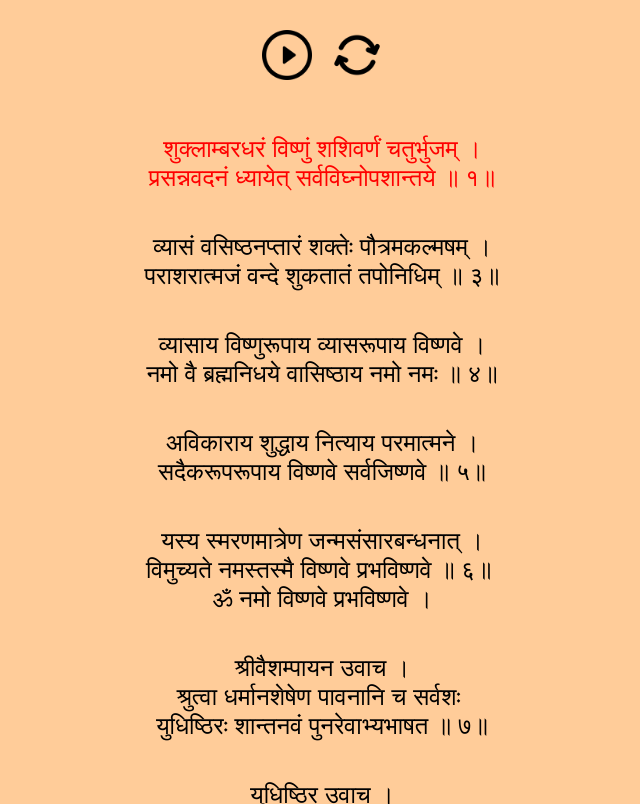
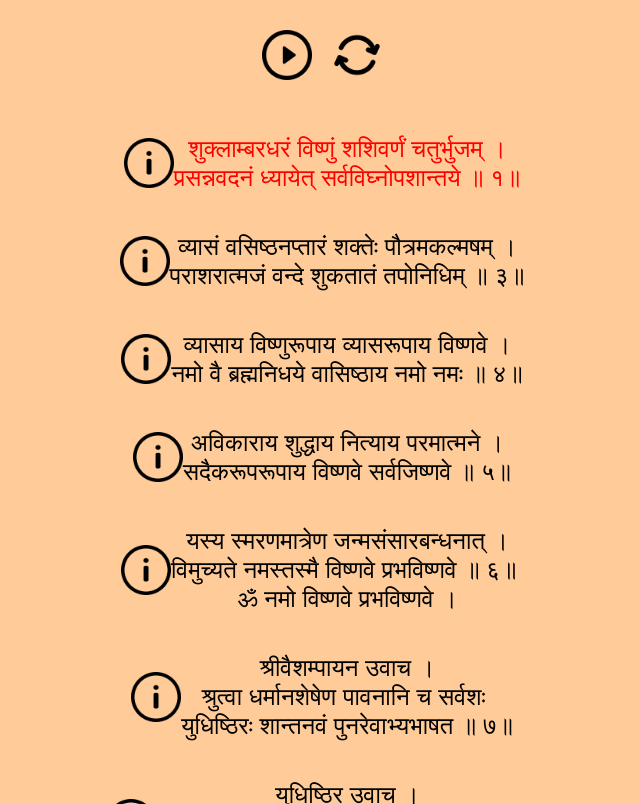
Before and after one commit to vigyanhoon/moksha, a React (Vite) app in the folder web/: page /moksha/VishnuSahasranama in a window 1280 px wide. Shown: the whole page, without its empty margins (318-958 px from the left). Built offline with nearby package versions, Linux system fonts and the light colour scheme.

Commit message:
add meaning toggle

```diff
--- a/web/src/views/MahisasurMardini/text.ts
+++ b/web/src/views/MahisasurMardini/text.ts
@@ -11,7 +11,21 @@ const text: MantraType[] = [
     Bhagavati He Shiti-Kannttha-Kuttumbini Bhuri-Kuttumbini Bhuri-Krte
     Jaya Jaya He Mahissaasura-Mardini Ramya-Kapardini Shaila-Sute || 1 ||`,
     time: 4,
-    meaning: ``,
+    meaning: `अयि - O
+    गिरिनन्दिनि - Girinandini - daughter of the mountain (referring to Goddess Parvati)
+    नन्दितमेदिनि - Nandita-medini - who gives joy to the earth
+    विश्वविनोदिनि - Vishva-vinodini - who gives joy to the universe
+    नन्दिनुते - Nandini-ute - praised by Nandini (another name for Goddess Parvati)
+
+    गिरिवरविन्ध्यशिरोऽधिनिवासिनि - Girivara-vindhya-shiro-adhini-vasini - who resides on the peak of the Vindhya mountains (referring to Goddess Parvati)
+    विष्णुविलासिनि - Vishnu-vilasini - who brings delight to Lord Vishnu (another Hindu deity)
+    जिष्णुनुते - Jishnu-nute - praised by Lord Jishnu (another name for Lord Vishnu)
+
+    भगवति - Bhagavati - the Goddess
+    हे - Hey - O
+    शितिकण्ठकुटुम्बिनि - Shiti-kantha-kutumbini - who has a family of noble warriors (referring to Goddess Parvati)
+    भूरिकुटुम्बिनि - Bhuri-kutumbini - who has a large family
+    भूरिकृते - Bhuri-krite - who creates abundantly`,
   },
   {
     mantra: `सुरवरवर्षिणि दुर्धरधर्षिणि दुर्मुखमर्षिणि हर्षरते
@@ -23,7 +37,20 @@ const text: MantraType[] = [
     Danuja-Nirossinni Diti-Suta-Rossinni Durmada-Shossinni Sindhu-Sute
     Jaya Jaya He Mahissaasura-Mardini Ramya-Kapardini Shaila-Sute || 2 ||`,
     time: 47.5,
-    meaning: ``,
+    meaning: `सुरवरवर्षिणि - Suravara-varshini - who showers the best boons upon the devas (gods)
+    दुर्धरधर्षिणि - Durdhara-dharshini - who is difficult to be withstood by the demons (asura)
+    दुर्मुखमर्षिणि - Durmukha-marshini - who destroys the wickedness and arrogance of evil-minded people
+    हर्षरते - Harsha-rate - who brings delight and joy
+
+    त्रिभुवनपोषिणि - Tribhuvana-poshini - who nourishes and sustains the three worlds (earth, heaven, and the netherworld)
+    शङ्करतोषिणि - Shankara-toshini - who pleases Lord Shiva (another Hindu deity)
+    किल्बिषमोषिणि - Kilbisha-moshini - who removes the impurities and sins
+    घोषरते - Ghosha-rate - who is full of divine radiance and splendor
+
+    दनुजनिरोषिणि - Danuja-niroshini - who destroys the rage and anger of demons (asura)
+    दितिसुतरोषिणि - Diti-suta-roshini - who subdues the anger of the mother of demons (Diti)
+    दुर्मदशोषिणि - Durmada-shoshini - who subdues the arrogance and ego of the wicked
+    सिन्धुसुते - Sindhu-sute - daughter of the ocean (referring to Goddess Parvati)`,
   },
   {
     mantra: `अयि जगदम्ब मदम्ब कदम्ब वनप्रियवासिनि हासरते
@@ -35,7 +62,23 @@ const text: MantraType[] = [
     Madhu-Madhure Madhu-Kaittabha-Gan.jini Kaittabha-Bhan.jini Raasa-Rate
     Jaya Jaya He Mahissaasura-Mardini Ramya-Kapardini Shaila-Sute || 3 ||`,
     time: 90.5,
-    meaning: ``,
+    meaning: `अयि - O!
+    जगदम्ब - Jagadamba - Mother of the Universe
+    मदम्ब - Madamba - the one who is pleased and delighted
+    कदम्ब - Kadamba - a tree, symbolizing beauty and grace
+    वनप्रियवासिनि - Vanapriya-vasini - the one who resides in the forest and loves nature
+    हासरते - Hasa-rate - who smiles and brings happiness
+
+    शिखरि - Shikhari - the peak of the mountain
+    शिरोमणि - Shiromani - who is the crown jewel
+    तुङ्गहिमलय - Tungahimalaya - the mighty Himalayas
+    शृङ्गनिजालय - Shringanijalaya - the one who dwells in the cave of the mountain
+    मध्यगते - Madhyagate - who is present in the center
+
+    मधुमधुरे - Madhumadhure - the sweetness of honey
+    मधुकैटभगञ्जिनि - Madhukaitabhaganjini - who destroyed the demons Madhu and Kaitabha
+    कैटभभञ्जिनि - Kaitabh-bhajini - who shattered the arrogance of the demon Kaitabh
+    रासरते - Rasarate - who takes pleasure in dance and music`,
   },
   {
     mantra: `अयि शतखण्ड विखण्डितरुण्ड वितुण्डितशुण्द गजाधिपते
@@ -47,7 +90,27 @@ const text: MantraType[] = [
     Nija-Bhuja-Danndda Nipaatita-Khanndda Vipaatita-Munndda Bhatta-[A]dhipate
     Jaya Jaya He Mahissaasura-Mardini Ramya-Kapardini Shaila-Sute || 4 ||`,
     time: 137.3,
-    meaning: ``,
+    meaning: `अयि (ayi) - Oh!
+    शतखण्ड (shata-khanda) - having a hundred (shata) pieces or forms (khanda)
+    विखण्डित (vikhandita) - shattered, broken
+    रुण्ड (runda) - tusk, horn
+    वितुण्डित (vitundita) - broken into pieces, shattered
+    शुण्ड (shunda) - trunk (of an elephant)
+    गजाधिपते (gaja-adhipate) - Oh, Lord of elephants (gaja)
+
+    रिपुगजगण्ड (ripu-gaja-ganda) - the trunk (ganda) of the enemy (ripu) elephants (gaja)
+    विदारण (vidarana) - tearing apart, splitting open
+    चण्ड (chanda) - fierce, violent
+    पराक्रम (parakrama) - prowess, valor
+    शुण्ड (shunda) - trunk (of an elephant)
+    मृगाधिपते (mriga-adhipate) - Oh, Lord of beasts (mriga)
+
+    निजभुजदण्ड (nija-bhuja-danda) - the staff (danda) held in one's own (nija) hand (bhuja)
+    निपातित (nipatita) - fallen, thrown down
+    खण्ड (khanda) - piece, fragment
+    विपातित (vipatita) - shattered, broken
+    मुण्ड (munda) - head (without hair)
+    भटाधिपते (bhata-adhipate) - Oh, Lord of soldiers (bhata) or warriors.`,
   },
   {
     mantra: `अयि रणदुर्मद शत्रुवधोदित दुर्धरनिर्जर शक्तिभृते
@@ -59,7 +122,27 @@ const text: MantraType[] = [
     Durita-Duriiha Duraashaya-Durmati Daanava-Duta Krtaanta-Mate
     Jaya Jaya He Mahissaasura-Mardini Ramya-Kapardini Shaila-Sute || 5 ||`,
     time: 178.5,
-    meaning: ``,
+    meaning: `अयि - Oh!
+    रणदुर्मद - Mad with the desire for battle
+    शत्रुवध - Enemy-slayer
+    उदित - Arising
+    दुर्धर - Invincible
+    निर्जर - Constantly flowing
+    शक्तिभृते - Possessor of power
+
+    चतुर - Intelligent
+    विचार - Thoughts
+    धुरीण - Bearing
+    महाशिव - Great Shiva
+    दूतकृत - Commissioned by messengers
+    प्रमथाधिपते - Lord of the host of ghosts
+
+    दुरित - Sin
+    दुरीह - Difficult to overcome
+    दुराशय - Evil desires
+    दुर्मति - Evil-mindedness
+    दानवदुत - Messenger of the demons
+    कृतान्तमते - One who has brought an end to (their) existence.`,
   },
   {
     mantra: `अयि शरणागत वैरिवधुवर वीरवराभय दायकरे
@@ -71,7 +154,19 @@ const text: MantraType[] = [
     Dumi-Dumi-Taamara Dhundubhi-Naadam-Aho-Mukhariikrta Dingma-Kare
     Jaya Jaya He Mahissaasura-Mardini Ramya-Kapardini Shaila-Sute || 6 ||`,
     time: 221.5,
-    meaning: ``,
+    meaning: `अयि - Oh
+    शरणागत - seeker of refuge
+    वैरिवधुवर - enemy of the demon Vairi
+    वीरवराभय - giver of the highest courage
+    दायकरे - bestower
+    त्रिभुवनमस्तक - one who is adored by the three worlds
+    शूलविरोधि - one who opposes the trident (i.e. Lord Shiva)
+    शिरोऽधिकृता - one who is superior to even the head
+    मलशूलकरे - one who wields the spear of impurity
+    दुमिदुमितामर - the devas who create a sound like "dumidumi"
+    धुन्दुभिनाद - the sound of the dundhubhi (a type of drum)
+    महोमुखरीकृत - whose mouth is made to appear great
+    दिङ्मकरे - one who creates a loud noise`,
   },
   {
     mantra: `अयि निजहुङ्कृति मात्रनिराकृत धूम्रविलोचन धूम्रशते
@@ -84,7 +179,19 @@ const text: MantraType[] = [
     Jaya Jaya He Mahissaasura-Mardini Ramya-Kapardini Shaila-Sute || 7 ||
     `,
     time: 264.9,
-    meaning: ``,
+    meaning: `अयि (ayi) - Oh
+    निजहुङ्कृति (nijahunkriti) - own roar
+    मात्रनिराकृत (matranirakrita) - beyond measure
+    धूम्रविलोचन (dhoomravilocana) - smoky-eyed
+    धूम्रशते (dhoomrashate) - covered with smoke
+    समरविशोषित (samara vishoshita) - dried up in battle
+    शोणितबीज (shonita bija) - seeds of blood
+    समुद्भवशोणित (samudbhava shonita) - born of blood
+    बीजलते (bijalate) - covered in seeds
+    शिवशिवशुम्भ (shivashivashumbha) - Shiva-Shiva-Shumbha
+    निशुम्भमहाहव (nishumbha mahaahava) - Nishumbha with great pride
+    तर्पितभूत (tarpita bhoota) - pleased
+    पिशाचरते (pishaacharate) - moving like a demon.`,
   },
   {
     mantra: `धनुरनुषङ्ग रणक्षणसङ्ग परिस्फुरदङ्ग नटत्कटके
--- a/web/src/views/Mantra.tsx
+++ b/web/src/views/Mantra.tsx
@@ -1,34 +1,66 @@
 import { createUseStyles } from 'react-jss'
 import { MantraType } from '../types'
+import info from '../assets/info.png'
+import { useState } from 'react'
 
 const useStyles = createUseStyles({
+    container: {
+        display: 'flex',
+        justifyContent: 'center',
+        alignItems: 'center'
+    },
+    info: {
+        width: '50px',
+        height: '50px'
+    },
     mantra: {
         fontSize: '1.5em',
         padding: '20px 0',
         whiteSpace: 'pre-wrap',
         userSelect: 'none',
+    },
+    meaning: {
+        fontSize: '1.5em',
+        padding: '20px',
+        whiteSpace: 'pre-wrap',
+        userSelect: 'none',
+        textAlign: 'left'
     }
 })
 
 interface MType {
-    mantra: MantraType,
+    text: MantraType,
     currentPlaying: number,
     index: number,
     play: (m: MantraType) => void
 }
 
-export const Mantra = ({ mantra, currentPlaying, index, play }: MType) => {
+export const Mantra = ({ text, currentPlaying, index, play }: MType) => {
     const classes = useStyles()
-    const m = mantra.mantra
-    const parts = m.split('। ')
+    const [showMantra, setShowMantra] = useState(false);
+    const { mantra, meaning } = text
+    const parts = mantra.split('। ')
 
     const color = currentPlaying === index ? 'red' : ''
 
+    const Row = () => {
+        if (!showMantra) {
+            return (<div onClick={() => play(text)} className={classes.mantra} style={{ color }}>
+                <div>{parts[0] + '।'}</div>
+                <div>{parts[1]}</div>
+                <div>{parts[2]}</div>
+            </div>)
+        }
+
+        return (<div onClick={() => play(text)} className={classes.meaning} style={{ color }}>
+            <div>{meaning}</div>
+        </div>)
+    }
+
     return (
-        <div onClick={() => play(mantra)} className={classes.mantra} style={{ color }}>
-            <div>{parts[0] + '।'}</div>
-            <div>{parts[1]}</div>
-            <div>{parts[2]}</div>
+        <div className={classes.container}>
+            <img className={classes.info} onClick={() => setShowMantra(!showMantra)} src={info}></img>
+            <Row />
         </div>
     )
 }
--- a/web/src/views/wrapper.tsx
+++ b/web/src/views/wrapper.tsx
@@ -31,7 +31,7 @@ function Wrapper({ texts, audio }: WrapperType) {
       <Controller {...props} />
       <div className={classes.container}>
         {texts.map((m, i) => (
-          <Mantra key={i} mantra={m} currentPlaying={currentPlaying} index={i} play={play} />
+          <Mantra key={i} text={m} currentPlaying={currentPlaying} index={i} play={play} />
         ))}
       </div>
     </div>
```
Also changed, not shown: web/src/assets/info.png (added).
